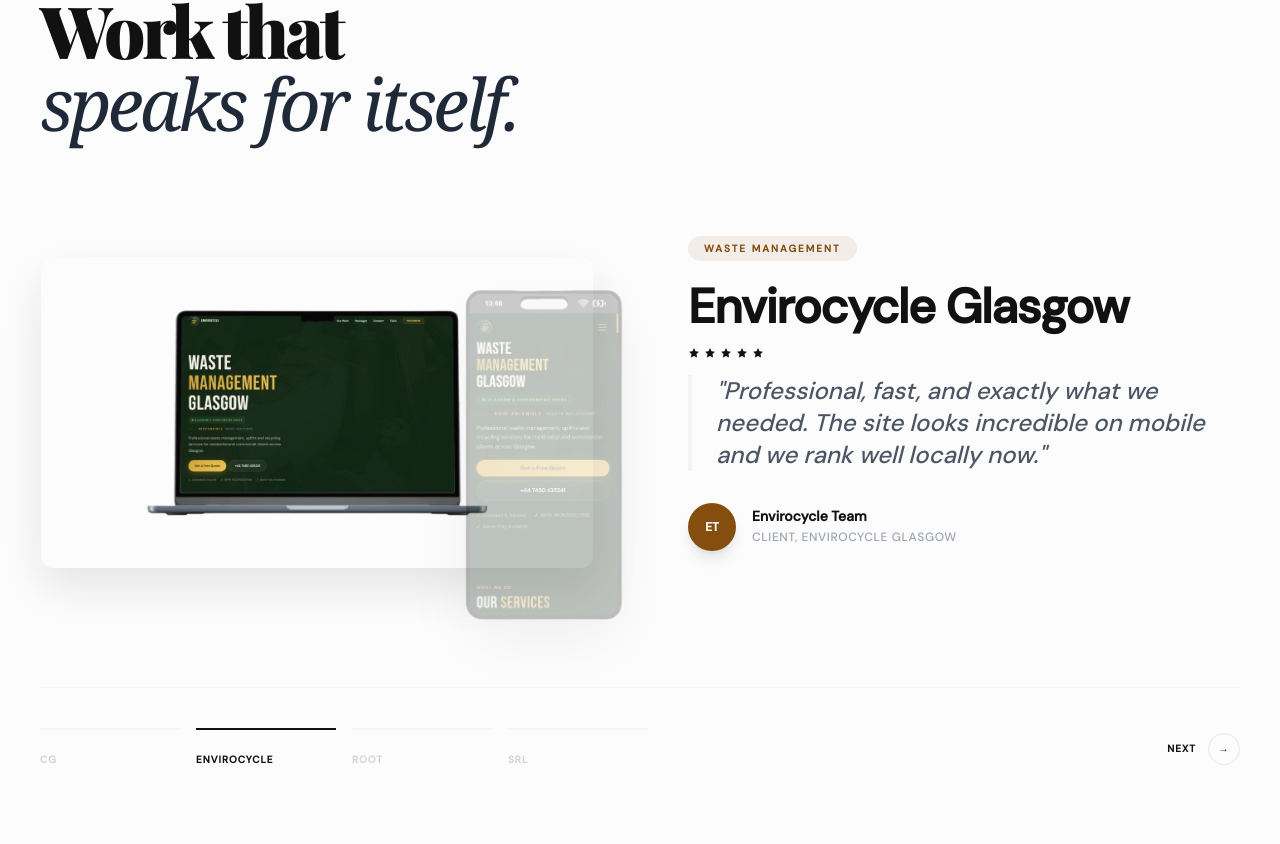
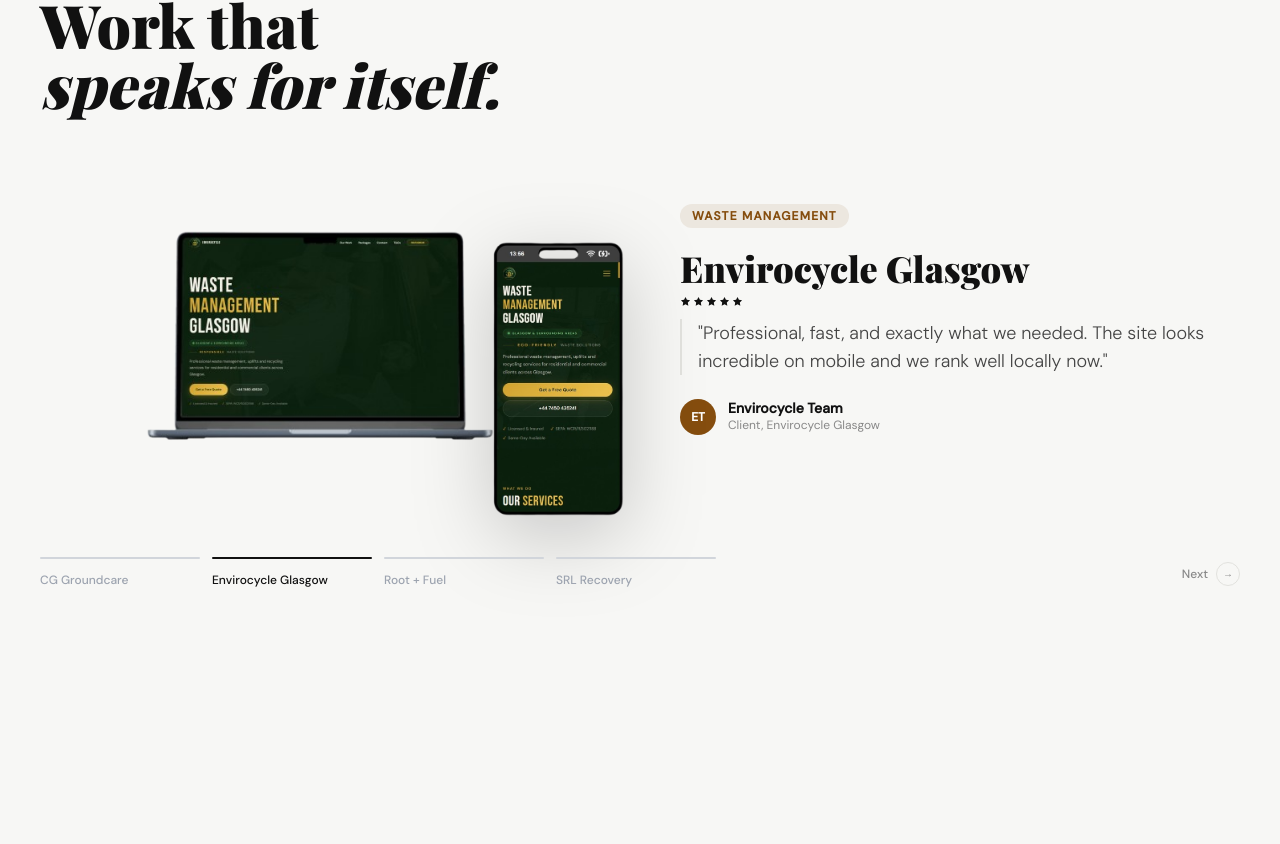
Before and after one commit to emunro22/munro-studio, a Next.js app: page / in a window 1280 px wide. Shown: the part 4936-5780 px from the top of the page. Built offline with nearby package versions, Linux system fonts and the light colour scheme.

Commit message:
making changes to whole layout

```diff
--- a/components/Testimonials.js
+++ b/components/Testimonials.js
@@ -1,6 +1,5 @@
 "use client";
 import { useState, useEffect, useRef } from "react";
-import { motion, AnimatePresence } from "framer-motion";
 
 const projects = [
   {
@@ -51,9 +50,9 @@
 
 function Stars() {
   return (
-    <div className="flex gap-1 mb-4">
+    <div className="flex gap-0.5 mb-3">
       {[...Array(5)].map((_, i) => (
-        <svg key={i} width="12" height="12" viewBox="0 0 24 24" fill="#111111">
+        <svg key={i} width="11" height="11" viewBox="0 0 24 24" fill="#111111">
           <path d="M12 2l3.09 6.26L22 9.27l-5 4.87 1.18 6.88L12 17.77l-6.18 3.25L7 14.14 2 9.27l6.91-1.01L12 2z" />
         </svg>
       ))}
@@ -63,121 +62,105 @@
 
 export default function Testimonials() {
   const [active, setActive] = useState(0);
-  const [direction, setDirection] = useState(0); // 1 for next, -1 for prev
+  const [animating, setAnimating] = useState(false);
   const timerRef = useRef(null);
 
   const goTo = (index) => {
-    if (index === active) return;
-    setDirection(index > active ? 1 : -1);
+    if (animating || index === active) return;
+    setAnimating(true);
+    setTimeout(() => {
       setActive(index);
+      setAnimating(false);
+    }, 250);
   };
 
-  const next = () => {
-    setDirection(1);
-    setActive((prev) => (prev + 1) % projects.length);
-  };
+  const next = () => goTo((active + 1) % projects.length);
 
   useEffect(() => {
-    timerRef.current = setInterval(next, 6000);
+    timerRef.current = setInterval(next, 5000);
     return () => clearInterval(timerRef.current);
   }, [active]);
 
   const p = projects[active];
 
   return (
-    <section id="testimonials" className="py-24 md:py-36 px-6 md:px-10 bg-[#FCFCFC] overflow-hidden">
+    <section id="testimonials" className="py-24 md:py-36 px-6 md:px-10 bg-surface overflow-hidden">
       <div className="max-w-7xl mx-auto">
-        {/* Header */}
-        <header className="mb-16 md:mb-24">
-          <p className="text-[10px] font-bold text-gray-400 tracking-[0.3em] uppercase mb-4">
+        <p className="reveal text-xs font-medium text-ink-faint tracking-widest uppercase mb-4">
           Recent work
         </p>
-          <h2 className="font-display text-5xl md:text-7xl font-black text-[#111] leading-[1.1] tracking-tighter">
-            Work that <br />
-            <span className="italic font-serif font-light text-gray-800">speaks for itself.</span>
+        <h2 className="reveal font-display text-4xl md:text-6xl font-black text-ink leading-tight mb-16">
+          Work that
+          <br />
+          <em className="italic">speaks for itself.</em>
         </h2>
-        </header>
 
-        <div className="grid lg:grid-cols-2 gap-16 lg:gap-24 items-center">
-
-          {/* Left — Image Display with Framer Motion */}
-          <div className="relative aspect-[4/3] lg:aspect-auto">
-            <AnimatePresence mode="wait" custom={direction}>
-              <motion.div
-                key={active}
-                custom={direction}
-                initial={{ opacity: 0, x: direction * 40 }}
-                animate={{ opacity: 1, x: 0 }}
-                exit={{ opacity: 0, x: direction * -40 }}
-                transition={{ duration: 0.6, ease: [0.22, 1, 0.36, 1] }}
-                className="relative w-full"
+        <div
+          className="reveal grid lg:grid-cols-2 gap-12 lg:gap-20 items-center"
+          style={{
+            opacity: animating ? 0 : 1,
+            transform: animating ? "translateY(8px)" : "translateY(0)",
+            transition: "opacity 0.25s ease, transform 0.25s ease",
+          }}
         >
-                {/* Desktop Mockup */}
-                <div className="relative rounded-xl overflow-hidden shadow-[0_20px_50px_rgba(0,0,0,0.1)]">
+          {/* Left — mockup display */}
+          <div className="relative">
+            {/* Desktop mockup */}
+            <div className="rounded-xl overflow-hidden">
               <img
                 src={p.desktop}
-                    alt={`${p.name} desktop`}
+                alt={`${p.name} website desktop view`}
                 className="w-full h-auto object-cover"
               />
             </div>
 
-                {/* Phone Mockup — Using drop-shadow for transparent PNGs */}
-                <motion.div
-                  initial={{ y: 30, opacity: 0 }}
-                  animate={{ y: 0, opacity: 1 }}
-                  transition={{ delay: 0.2, duration: 0.7 }}
-                  className="absolute -bottom-8 -right-4 md:-right-10 w-[35%] md:w-[32%] z-10"
-                  style={{ filter: "drop-shadow(0 25px 35px rgba(0,0,0,0.2))" }}
+            {/* Phone mockup — overlaid bottom right */}
+            <div
+              className="absolute -bottom-6 -right-4 md:-right-8 w-[28%] md:w-[26%] drop-shadow-xl"
+              style={{ filter: "drop-shadow(0 20px 40px rgba(0,0,0,0.2))" }}
             >
               <img
                 src={p.phone}
-                    alt={`${p.name} mobile`}
+                alt={`${p.name} website mobile view`}
                 className="w-full h-auto"
               />
-                </motion.div>
-              </motion.div>
-            </AnimatePresence>
+            </div>
           </div>
 
-          {/* Right — Content */}
-          <div className="flex flex-col justify-center">
-            <AnimatePresence mode="wait">
-              <motion.div
-                key={active}
-                initial={{ opacity: 0, y: 20 }}
-                animate={{ opacity: 1, y: 0 }}
-                exit={{ opacity: 0, y: -20 }}
-                transition={{ duration: 0.4 }}
-              >
-                <div className="mb-6">
+          {/* Right — testimonial & info */}
+          <div className="pt-8 lg:pt-0">
+            <div className="mb-5 flex items-center gap-2">
               <span
-                    className="text-[10px] font-bold uppercase tracking-[0.2em] px-4 py-1.5 rounded-full"
-                    style={{ backgroundColor: `${p.color}15`, color: p.color }}
+                className="text-xs font-semibold uppercase tracking-widest px-3 py-1 rounded-full"
+                style={{
+                  backgroundColor: `${p.color}18`,
+                  color: p.color,
+                }}
               >
                 {p.category}
               </span>
             </div>
 
-                <h3 className="text-4xl md:text-5xl font-black text-[#111] mb-4 tracking-tight">
+            <h3 className="font-display text-3xl md:text-4xl font-black text-ink mb-2">
               {p.name}
             </h3>
 
             <Stars />
 
-                <blockquote className="text-xl md:text-2xl text-gray-600 leading-snug font-medium italic mb-8 border-l-4 border-gray-100 pl-6">
+            <blockquote className="text-base md:text-lg text-ink-soft leading-relaxed font-light mb-6 mt-3 border-l-2 border-border pl-4">
               "{p.quote}"
             </blockquote>
 
-                <div className="flex items-center gap-4 mb-10">
+            <div className="flex items-center gap-3 mb-8">
               <div
-                    className="w-12 h-12 rounded-full flex items-center justify-center text-xs font-bold text-white shadow-lg"
+                className="w-9 h-9 rounded-full flex items-center justify-center text-xs font-bold text-white"
                 style={{ backgroundColor: p.color }}
               >
-                    {p.person.split(" ").map(n => n[0]).join("").slice(0, 2)}
+                {p.person.split(" ").map((n) => n[0]).join("").slice(0, 2)}
               </div>
               <div>
-                    <p className="text-sm font-bold text-[#111] leading-tight">{p.person}</p>
-                    <p className="text-xs text-gray-400 font-medium uppercase tracking-wider mt-1">{p.role}, {p.name}</p>
+                <p className="text-sm font-semibold text-ink leading-tight">{p.person}</p>
+                <p className="text-xs text-ink-faint">{p.role}, {p.name}</p>
               </div>
             </div>
 
@@ -186,45 +169,42 @@
                 href={p.website}
                 target="_blank"
                 rel="noopener noreferrer"
-                    className="inline-flex items-center gap-2 text-[11px] font-bold text-[#111] border-b-2 border-[#111] pb-1 hover:text-gray-500 hover:border-gray-300 transition-all duration-300"
+                className="inline-flex items-center gap-2 text-sm font-medium text-ink border border-border px-5 py-2.5 rounded-full hover:bg-ink hover:text-white hover:border-ink transition-all duration-200"
               >
-                    VISIT LIVE SITE <span>→</span>
+                Visit site →
               </a>
             )}
-              </motion.div>
-            </AnimatePresence>
           </div>
         </div>
 
-        {/* Pagination Controls */}
-        <div className="flex items-center gap-4 mt-24 border-t border-gray-100 pt-10">
+        {/* Pagination */}
+        <div className="reveal flex items-center gap-3 mt-16">
           {projects.map((proj, i) => (
             <button
               key={i}
               onClick={() => goTo(i)}
-              className="group relative flex-1 max-w-[140px] text-left transition-all"
+              className="text-left flex-1 max-w-[160px] group"
               aria-label={`View ${proj.name}`}
             >
-              <div className="h-[2px] w-full bg-gray-100 mb-4 overflow-hidden">
-                {i === active && (
-                  <motion.div
-                    layoutId="activeTab"
-                    className="h-full bg-[#111]"
+              <div
+                className="h-0.5 rounded-full mb-2 transition-all duration-300"
+                style={{ backgroundColor: i === active ? "#111111" : "#d1d5db" }}
               />
-                )}
-              </div>
-              <span className={`text-[10px] font-bold tracking-widest uppercase transition-colors duration-300 ${i === active ? 'text-[#111]' : 'text-gray-300 group-hover:text-gray-400'}`}>
-                {proj.name.split(' ')[0]}
+              <span
+                className="text-xs font-medium transition-colors duration-200"
+                style={{ color: i === active ? "#111111" : "#9ca3af" }}
+              >
+                {proj.name}
               </span>
             </button>
           ))}
 
           <button
             onClick={next}
-            className="ml-auto group flex items-center gap-3 text-[10px] font-bold tracking-widest uppercase text-[#111]"
+            className="ml-auto flex items-center gap-2 text-xs font-medium text-ink-faint hover:text-ink transition-colors duration-200 flex-shrink-0"
           >
             Next
-            <span className="w-8 h-8 rounded-full border border-gray-200 flex items-center justify-center group-hover:bg-[#111] group-hover:text-white transition-all duration-300">→</span>
+            <span className="w-6 h-6 rounded-full border border-border flex items-center justify-center text-[10px]">→</span>
           </button>
         </div>
       </div>
```
Lines whose indentation alone changed are shown as unchanged.
